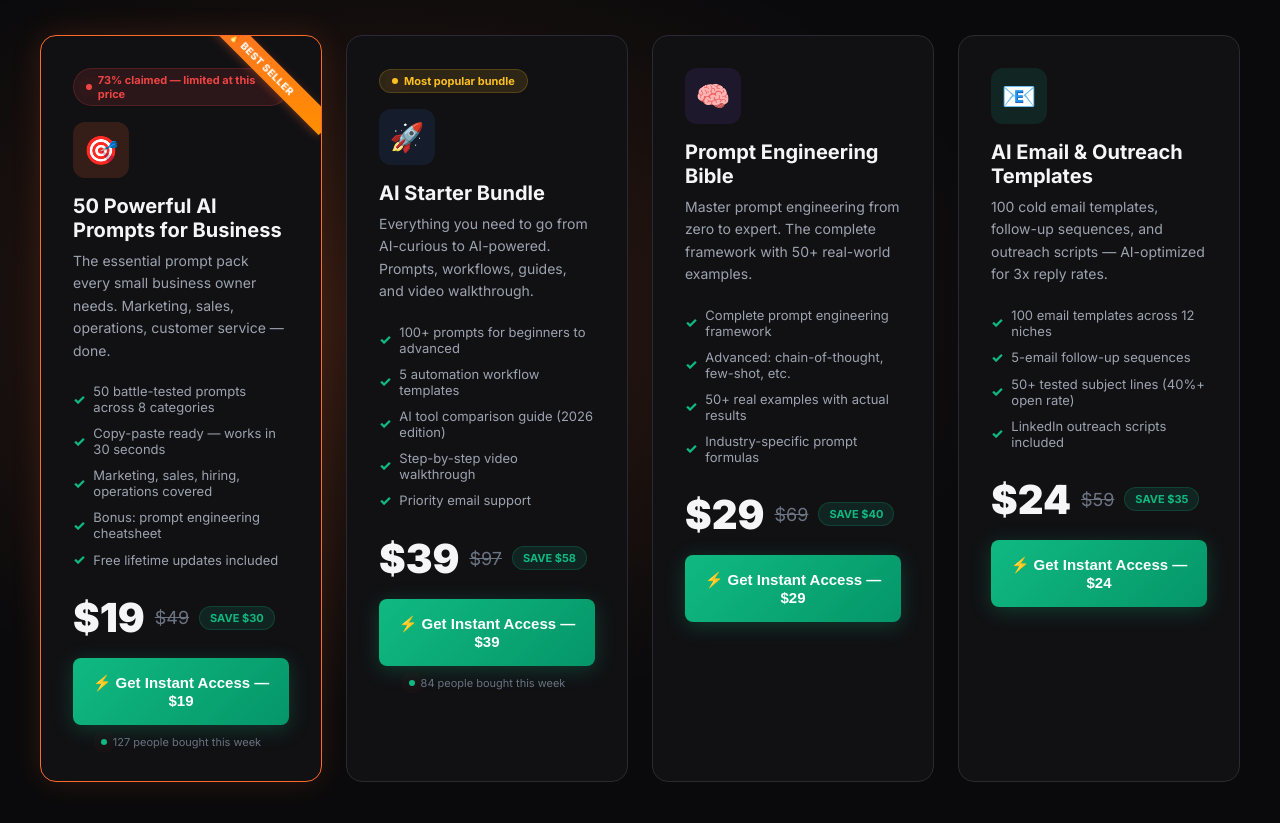
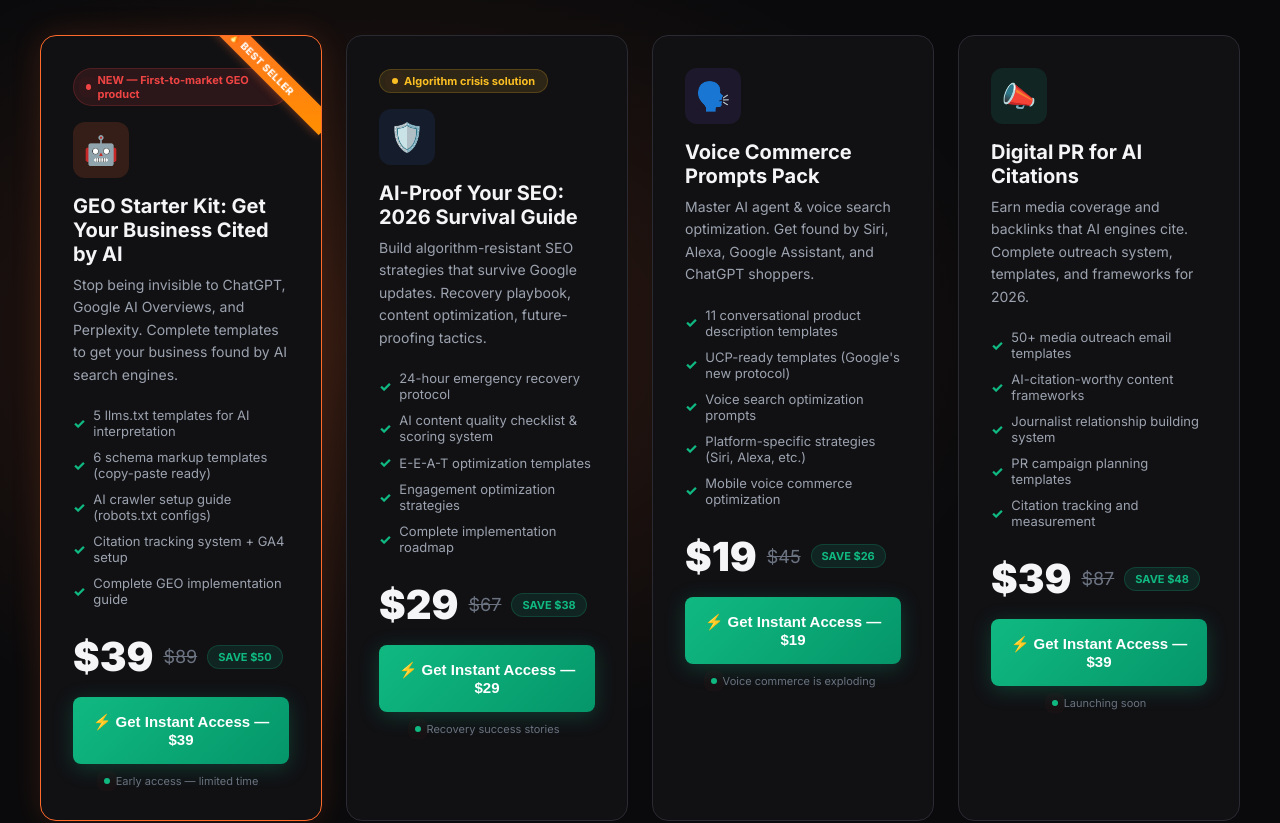
Before and after one commit to notanotherpeter-a11y/boostprompt, a website: page index.html in a window 1280 px wide. Shown: the part 2800-3623 px from the top of the page. Drawn offline with Linux system fonts and the light colour scheme.

Commit message:
Update main page with all 4 new GEO/SEO products

```diff
--- a/index.html
+++ b/index.html
@@ -829,87 +829,90 @@ footer{padding:60px 24px 40px;border-top:1px solid var(--border)}
     <p class="section-sub animate">Every pack is battle-tested on real businesses. Not theory. Results.</p>
 
     <div class="product-grid">
-      <!-- PRODUCT 1: FEATURED -->
+      <!-- PRODUCT 1: GEO STARTER KIT -->
       <div class="product-card featured animate delay-1">
-        <div class="scarcity-tag"><span class="dot"></span> 73% claimed — limited at this price</div>
-        <div class="product-icon fire">🎯</div>
-        <h3>50 Powerful AI Prompts for Business</h3>
-        <p class="desc">The essential prompt pack every small business owner needs. Marketing, sales, operations, customer service — done.</p>
+        <div class="scarcity-tag"><span class="dot"></span> NEW — First-to-market GEO product</div>
+        <div class="product-icon fire">🤖</div>
+        <h3>GEO Starter Kit: Get Your Business Cited by AI</h3>
+        <p class="desc">Stop being invisible to ChatGPT, Google AI Overviews, and Perplexity. Complete templates to get your business found by AI search engines.</p>
         <ul class="features">
-          <li>50 battle-tested prompts across 8 categories</li>
-          <li>Copy-paste ready — works in 30 seconds</li>
-          <li>Marketing, sales, hiring, operations covered</li>
-          <li>Bonus: prompt engineering cheatsheet</li>
-          <li>Free lifetime updates included</li>
+          <li>5 llms.txt templates for AI interpretation</li>
+          <li>6 schema markup templates (copy-paste ready)</li>
+          <li>AI crawler setup guide (robots.txt configs)</li>
+          <li>Citation tracking system + GA4 setup</li>
+          <li>Complete GEO implementation guide</li>
+        </ul>
+        <div class="product-price">
+          <span class="amount">$39</span>
+          <span class="orig">$89</span>
+          <span class="save">SAVE $50</span>
+        </div>
+        <button class="product-btn buy" onclick="window.location.href='geo-starter-kit.html'">⚡ Get Instant Access — $39</button>
+        <div class="buyer-count"><span class="dot"></span> Early access — limited time</div>
+      </div>
+
+      <!-- PRODUCT 2: AI-PROOF SEO -->
+      <div class="product-card animate delay-2">
+        <div class="scarcity-tag" style="background:var(--gold-glow);border-color:rgba(251,191,36,0.2);color:var(--gold)"><span class="dot" style="background:var(--gold)"></span> Algorithm crisis solution</div>
+        <div class="product-icon blue">🛡️</div>
+        <h3>AI-Proof Your SEO: 2026 Survival Guide</h3>
+        <p class="desc">Build algorithm-resistant SEO strategies that survive Google updates. Recovery playbook, content optimization, future-proofing tactics.</p>
+        <ul class="features">
+          <li>24-hour emergency recovery protocol</li>
+          <li>AI content quality checklist & scoring system</li>
+          <li>E-E-A-T optimization templates</li>
+          <li>Engagement optimization strategies</li>
+          <li>Complete implementation roadmap</li>
+        </ul>
+        <div class="product-price">
+          <span class="amount">$29</span>
+          <span class="orig">$67</span>
+          <span class="save">SAVE $38</span>
+        </div>
+        <button class="product-btn buy" onclick="window.location.href='ai-proof-seo-guide.html'">⚡ Get Instant Access — $29</button>
+        <div class="buyer-count"><span class="dot"></span> Recovery success stories</div>
+      </div>
+
+      <!-- PRODUCT 3: VOICE COMMERCE -->
+      <div class="product-card animate delay-3">
+        <div class="product-icon purple">🗣️</div>
+        <h3>Voice Commerce Prompts Pack</h3>
+        <p class="desc">Master AI agent & voice search optimization. Get found by Siri, Alexa, Google Assistant, and ChatGPT shoppers.</p>
+        <ul class="features">
+          <li>11 conversational product description templates</li>
+          <li>UCP-ready templates (Google's new protocol)</li>
+          <li>Voice search optimization prompts</li>
+          <li>Platform-specific strategies (Siri, Alexa, etc.)</li>
+          <li>Mobile voice commerce optimization</li>
         </ul>
         <div class="product-price">
           <span class="amount">$19</span>
-          <span class="orig">$49</span>
-          <span class="save">SAVE $30</span>
+          <span class="orig">$45</span>
+          <span class="save">SAVE $26</span>
         </div>
-        <button class="product-btn buy" onclick="buyAIPromptsPack()">⚡ Get Instant Access — $19</button>
-        <div class="buyer-count"><span class="dot"></span> 127 people bought this week</div>
+        <button class="product-btn buy" onclick="window.location.href='voice-commerce-prompts.html'">⚡ Get Instant Access — $19</button>
+        <div class="buyer-count"><span class="dot"></span> Voice commerce is exploding</div>
       </div>
 
-      <!-- PRODUCT 2 -->
-      <div class="product-card animate delay-2">
-        <div class="scarcity-tag" style="background:var(--gold-glow);border-color:rgba(251,191,36,0.2);color:var(--gold)"><span class="dot" style="background:var(--gold)"></span> Most popular bundle</div>
-        <div class="product-icon blue">🚀</div>
-        <h3>AI Starter Bundle</h3>
-        <p class="desc">Everything you need to go from AI-curious to AI-powered. Prompts, workflows, guides, and video walkthrough.</p>
+      <!-- PRODUCT 4: DIGITAL PR -->
+      <div class="product-card animate delay-4">
+        <div class="product-icon green">📣</div>
+        <h3>Digital PR for AI Citations</h3>
+        <p class="desc">Earn media coverage and backlinks that AI engines cite. Complete outreach system, templates, and frameworks for 2026.</p>
         <ul class="features">
-          <li>100+ prompts for beginners to advanced</li>
-          <li>5 automation workflow templates</li>
-          <li>AI tool comparison guide (2026 edition)</li>
-          <li>Step-by-step video walkthrough</li>
-          <li>Priority email support</li>
+          <li>50+ media outreach email templates</li>
+          <li>AI-citation-worthy content frameworks</li>
+          <li>Journalist relationship building system</li>
+          <li>PR campaign planning templates</li>
+          <li>Citation tracking and measurement</li>
         </ul>
         <div class="product-price">
           <span class="amount">$39</span>
-          <span class="orig">$97</span>
-          <span class="save">SAVE $58</span>
+          <span class="orig">$87</span>
+          <span class="save">SAVE $48</span>
         </div>
-        <button class="product-btn buy" onclick="buyAIStarterBundle()">⚡ Get Instant Access — $39</button>
-        <!-- TODO: Replace with specific product link when AI Starter Bundle is published on Gumroad -->
-        <div class="buyer-count"><span class="dot"></span> 84 people bought this week</div>
-      </div>
-
-      <!-- PRODUCT 3 -->
-      <div class="product-card animate delay-3">
-        <div class="product-icon purple">🧠</div>
-        <h3>Prompt Engineering Bible</h3>
-        <p class="desc">Master prompt engineering from zero to expert. The complete framework with 50+ real-world examples.</p>
-        <ul class="features">
-          <li>Complete prompt engineering framework</li>
-          <li>Advanced: chain-of-thought, few-shot, etc.</li>
-          <li>50+ real examples with actual results</li>
-          <li>Industry-specific prompt formulas</li>
-        </ul>
-        <div class="product-price">
-          <span class="amount">$29</span>
-          <span class="orig">$69</span>
-          <span class="save">SAVE $40</span>
-        </div>
-        <button class="product-btn buy" onclick="buyPromptEngineeringBible()">⚡ Get Instant Access — $29</button>
-      </div>
-
-      <!-- PRODUCT 4 -->
-      <div class="product-card animate delay-4">
-        <div class="product-icon green">📧</div>
-        <h3>AI Email & Outreach Templates</h3>
-        <p class="desc">100 cold email templates, follow-up sequences, and outreach scripts — AI-optimized for 3x reply rates.</p>
-        <ul class="features">
-          <li>100 email templates across 12 niches</li>
-          <li>5-email follow-up sequences</li>
-          <li>50+ tested subject lines (40%+ open rate)</li>
-          <li>LinkedIn outreach scripts included</li>
-        </ul>
-        <div class="product-price">
-          <span class="amount">$24</span>
-          <span class="orig">$59</span>
-          <span class="save">SAVE $35</span>
-        </div>
-        <button class="product-btn buy" onclick="buyEmailTemplates()">⚡ Get Instant Access — $24</button>
+        <button class="product-btn buy" onclick="window.location.href='digital-pr-ai-citations.html'">⚡ Get Instant Access — $39</button>
+        <div class="buyer-count"><span class="dot"></span> Launching soon</div>
       </div>
     </div>
   </div>
```
